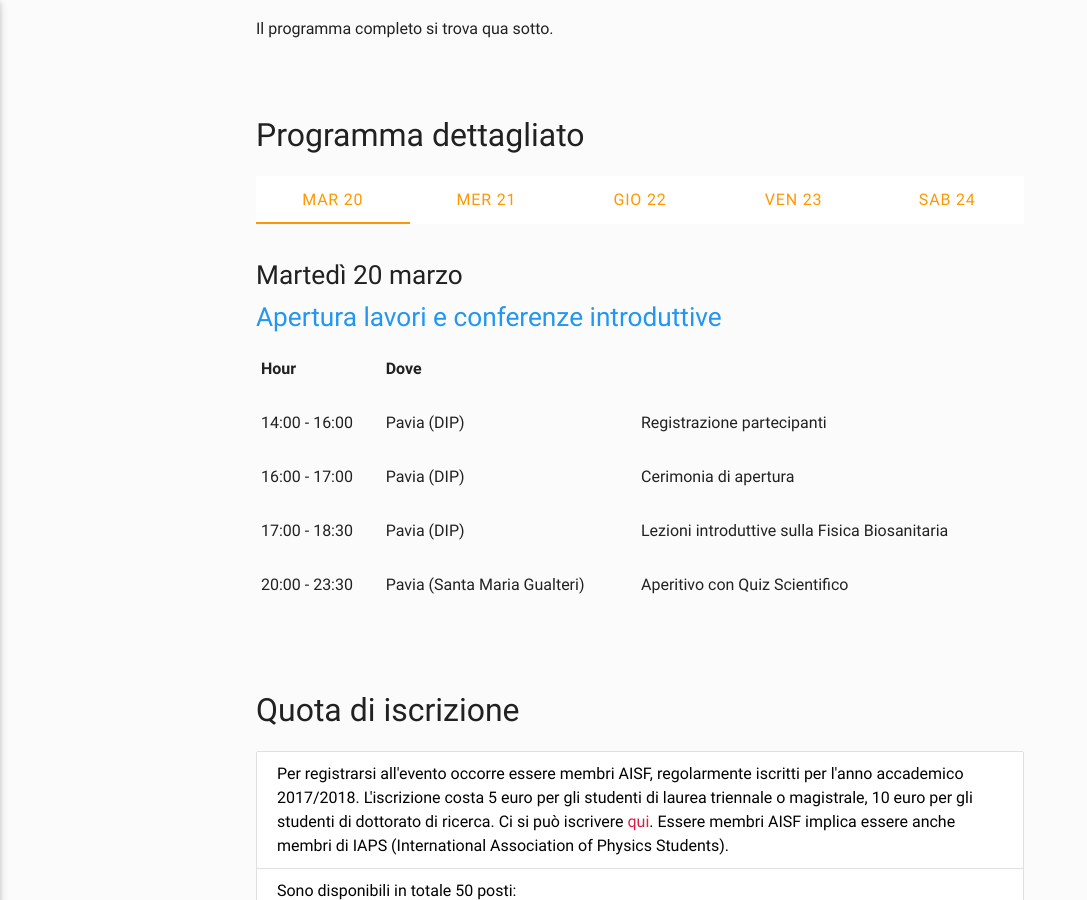
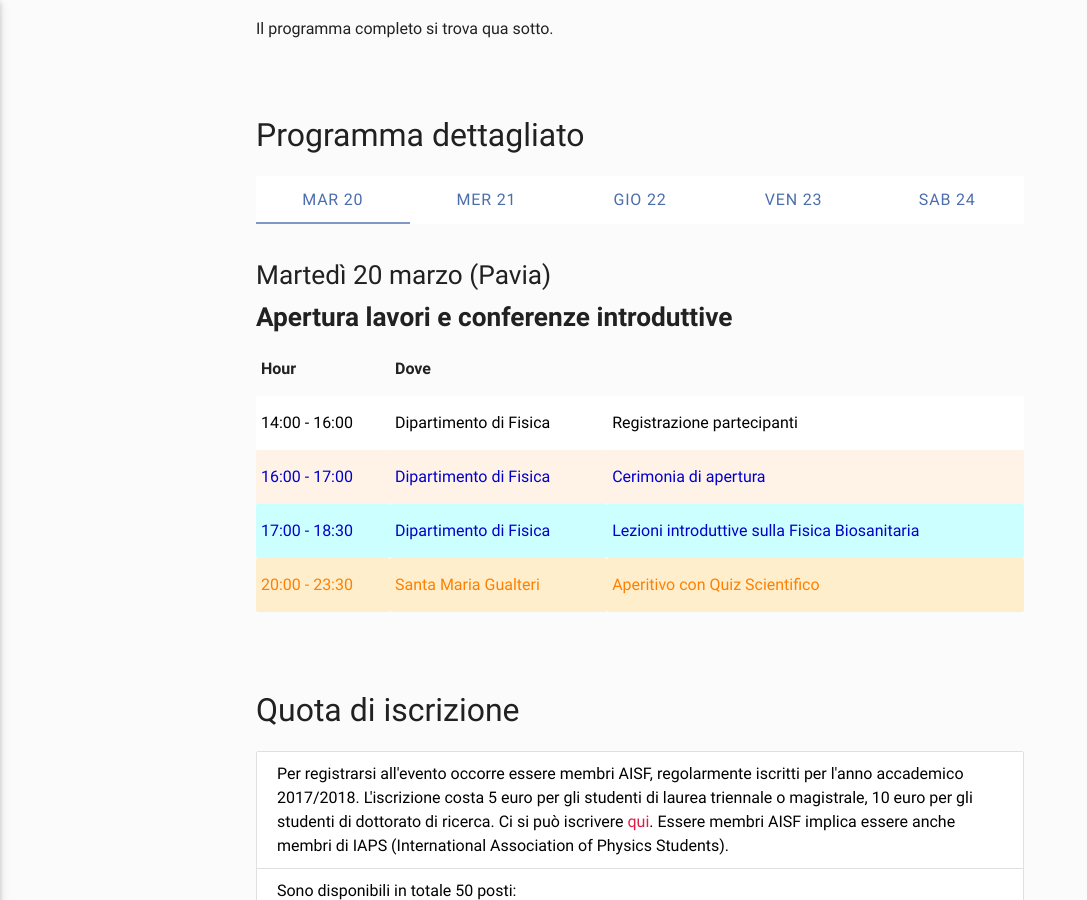
Before and after one commit to nicolovalle/gstagnit.github.io, a Jekyll site: the page built from programme.html, in a window 1280 px wide and 900 px high, scrolled down 881 px. Shown: the whole window, without its empty margins (0-1087 px from the left). Built offline with Jekyll 4.4.1, drawn with Linux system fonts in a browser that asks for light colours; nearby versions of some CDN libraries; some of the changed lines change nothing that is shown.

Commit message:
codice colore programma

```diff
--- a/_data/programme.yml
+++ b/_data/programme.yml
@@ -5,145 +5,190 @@ last_update: 12/01/17
 schedule:
   - day: Mar 20
     date: "200318"
-    day_ex: Martedì 20 marzo
+    day_ex: Martedì 20 marzo (Pavia)
     short_descr: Apertura lavori e conferenze introduttive
     activity:
       - hour: "14:00 - 16:00"
-        where: "Pavia (DIP)"
+        where: "Dipartimento di Fisica"
         descr: "Registrazione partecipanti"
+        tag:
       - hour: "16:00 - 17:00"
-        where: "Pavia (DIP)"
+        where: "Dipartimento di Fisica"
         descr: "Cerimonia di apertura"
+        tag: firstlast
       - hour: "17:00 - 18:30"
-        where: "Pavia (DIP)"
+        where: "Dipartimento di Fisica"
         descr: "Lezioni introduttive sulla Fisica Biosanitaria"
+        tag: conf
       - hour: "20:00 - 23:30"
-        where: "Pavia (Santa Maria Gualteri)"
+        where: "Santa Maria Gualteri"
         descr: "Aperitivo con Quiz Scientifico"
+        tag: sera
 
   - day: Mer 21
     date: "210318"
-    day_ex: Mercoledì 21 marzo
+    day_ex: Mercoledì 21 marzo (Pavia)
     short_descr: "Visita al LENA e conferenze a Pavia"
     activity:
       - hour: "9:00 - 9:45"
-        where: "Pavia (DIP)"
+        where: "Dipartimento di Fisica"
         descr: "Conferenza BNCT - Bortolussi"
         id: bortolussi
+        tag: conf
       - hour: "9:45 - 10:30"
-        where: "Pavia (DIP)"
+        where: "Dipartimento di Fisica"
         descr: "Conferenza NMRI - Palesi"
+        tag: conf
       - hour: "10:30 - 11:00"
-        where: "Pavia (DIP)"
+        where: "Dipartimento di Fisica"
         descr: "Coffee Break"
+        tag: svago
       - hour: "11:00 - 11:45"
-        where: "Pavia (DIP)"
+        where: "Dipartimento di Fisica"
         descr: "Conferenza PERSEO - Baiocco"
+        tag: conf
       - hour: "11:45 - 12:30"
-        where: "Pavia (DIP)"
+        where: "Dipartimento di Fisica"
         descr: "Conferenza introduttiva alla visita al LENA"
+        tag: conf
       - hour: "12:30 - 14:00"
-        where: "Pavia (Mensa Cravino)"
+        where: "Mensa Cravino"
         descr: "Pranzo"
+        tag: svago
       - hour: "14:00 - 16:30"
-        where: "Pavia (LENA)"
+        where: "LENA"
         descr: "Visita al LENA"
+        tag: visit
       - hour: "16:30 - 17:00"
-        where: "Pavia (DIP)"
+        where: "Dipartimento di Fisica"
         descr: "Coffee Break"
+        tag: svago
       - hour: "17:00 - 19:00"
-        where: "Pavia (DIP)"
+        where: "Dipartimento di Fisica"
         descr: "Talk degli studenti"
-      - hour: "19:00 - "
-        where: "Pavia"
+        tag: studenti
+      - hour:
+        where:
         descr: "Serata libera (Mercoledì universitario)"
+        tag:
 
   - day: Gio 22
     date: "220318"
-    day_ex: Giovedì 22 marzo
+    day_ex: Giovedì 22 marzo (Milano)
     short_descr: "Giornata a Milano"
     activity:
+      - hour: "8:00"
+        where:
+        descr: "Partenza per Milano in pullman"
+        tag:
       - hour: "9:00 - 9:45"
-        where: "Milano (DIP)"
+        where: "Dipartimento di Fisica UniMi"
         descr: "Conferenza NP magnetiche - Lascialfari"
+        tag: conf
       - hour: "9:45 - 10:30"
-        where: "Milano (DIP)"
+        where: "Dipartimento di Fisica UniMi"
         descr: "Conferenza Radioprotezione - Groppi"
+        tag: conf
       - hour: "10:30 - 11:00"
-        where: "Milano (DIP)"
+        where: "Dipartimento di Fisica UniMi"
         descr: "Coffee Break"
+        tag: svago
       - hour: "11:00 - 11:45"
-        where: "Milano (DIP)"
+        where: "Dipartimento di Fisica UniMi"
         descr: "Conferenza Adroterapia 1 - Battistoni"
+        tag: conf
       - hour: "11:45 - 12:30"
-        where: "Milano (DIP)"
+        where: "Dipartimento di Fisica UniMi"
         descr: "Conferenza Dosimetria - Veronese"
+        tag: conf
       - hour: "12:30 - 14:00"
-        where: "Milano (Mensa)"
+        where: "Mensa UniMi"
         descr: "Pranzo"
+        tag: svago
       - hour: "15:00 - 18:00"
         where: "Milano"
         descr: "GRUPPO 1: Visita IFOM"
+        tag: visit
       - hour: "15:00 - 18:00"
         where: "Milano"
         descr: "GRUPPO 2: Visita Istituto Nazionale Tumori"
+        tag: visit
       - hour: "15:00 - 18:00"
         where: "Milano"
         descr: "GRUPPO 3: Visita San Raffaele"
+        tag: visit
       - hour: "19:30 - 23:30"
-        where: "Milano (Associazione Vermamanus)"
+        where: "Associazione Verbamanus"
         descr: "Cena con delitto"
+        tag: sera
+      - hour: "23:30"
+        where:
+        descr: "Ritorno a Pavia in pullman"
+        tag:
 
   - day: Ven 23
     date: "230318"
-    day_ex: Venerdì 23 marzo
+    day_ex: Venerdì 23 marzo (Pavia)
     short_descr: "Visita al CNAO e conferenze a Pavia"
     activity:
       - hour: "9:00 - 9:45"
-        where: "Pavia (DIP)"
+        where: "Dipartimento di Fisica"
         descr: "Conferenza introduttiva alla visita al CNAO"
+        tag: conf
       - hour: "9:45 - 10:30"
-        where: "Pavia (DIP)"
+        where: "Dipartimento di Fisica"
         descr: "Conferenza Adroterapia 2 - Battistoni"
+        tag: conf
       - hour: "11:00 - 12:00"
-        where: "Pavia (Mensa Cravino)"
+        where: "Mensa Cravino"
         descr: "Pranzo"
+        tag: svago
       - hour: "12:00 - 14:00"
-        where: "Pavia (CNAO)"
+        where: "CNAO"
         descr: "Visita CNAO"
+        tag: visit
       - hour: "14:30 - 15:00"
-        where: "Pavia (DIP)"
+        where: "Dipartimento di Fisica"
         descr: "Coffee Break"
+        tag: svago
       - hour: "15:00 - 17:00"
-        where: "Pavia (DIP)"
+        where: "Dipartimento di Fisica"
         descr: "Poster session"
+        tag: studenti
       - hour: "17:00 - 19:00"
-        where: "Pavia (DIP)"
+        where: "Dipartimento di Fisica"
         descr: "Talk studenti"
-      - hour: "19:00 - "
-        where: "Pavia"
+        tag: studenti
+      - hour:
+        where:
         descr: "Serata libera"
+        tag:
 
   - day: Sab 24
     date: "240318"
-    day_ex: Sabato 24 marzo
+    day_ex: Sabato 24 marzo (Milano)
     short_descr: "Visite a Milano e chiusura lavori"
     activity:
       - hour: "9:00 - 12:00"
         where: "Milano"
         descr: "GRUPPO 1: Visita IEO"
+        tag: visit
       - hour: "9:00 - 12:00"
         where: "Milano"
         descr: "GRUPPO 2: Visita IFOM"
+        tag: visit
       - hour: "9:00 - 12:00"
         where: "Milano"
         descr: "GRUPPO 3: Visita IFOM"
+        tag: visit
       - hour: "12:00 - 14:00"
         where: "da definire"
         descr: "pranzo"
+        tag: svago
       - hour: "14:00 - 15:00"
         where: "da definire"
         descr: "cerimonia di chiusura"
+        tag: firstlast
 
 few_info:
   info: ""
--- a/programme.html
+++ b/programme.html
@@ -47,9 +47,9 @@ layout: default
     <div class="col s12">
       <ul class="tabs">
       {% for item in site.data.programme.schedule %}
-            <li class="tab col m3 s12" style="width: 20%;"><a class="orange-text" href="#{{ item.date }}">{{ item.day }}</a></li>
+            <li class="tab col m3 s12" style="width: 20%;"><a style="color:{{ site.data.generic.color1 }}" href="#{{ item.date }}">{{ item.day }}</a></li>
     {% endfor %}
-    <div class="indicator orange" style="z-index:1"></div>
+    <div class="indicator color:{{ site.data.generic.color1 }}" style="z-index:1"></div>
       </ul>
     </div>
 
@@ -57,7 +57,7 @@ layout: default
     <div id="{{item.date}}" class="col s12">
       <br>
       <h5>{{ item.day_ex }}</h5>
-      <h5 class="blue-text">{{ item.short_descr }}</h5>
+      <h5><b>{{ item.short_descr }}</b></h5>
       <table>
         <thread>
           <tr>
@@ -68,10 +68,32 @@ layout: default
         </thread>
         <tbody>
         {% for act in item.activity %}
+          {% if act.tag == nil %}
+            {% assign bg = "white" %}
+            {% assign tc = "black" %}
+          {% elsif act.tag == "conf" %}
+            {% assign bg = "#ccffff" %}
+            {% assign tc = "#0000cc" %}
+          {% elsif act.tag == "sera" %}
+            {% assign bg = "#ffeecc" %}
+            {% assign tc = "#ff8000" %}
+          {% elsif act.tag == "visit" %}
+            {% assign bg = "#ffc6b3" %}
+            {% assign tc = "#cc0000" %}
+          {% elsif act.tag == "svago" %}
+            {% assign bg = "#c2f0c2" %}
+            {% assign tc = "#006622" %}
+          {% elsif act.tag == "studenti" %}
+            {% assign bg = "#ccccff" %}
+            {% assign tc = "#0000cc" %}
+          {% elsif act.tag == "firstlast" %}
+            {% assign bg = "#fff2e6" %}
+            {% assign tc = "#0000cc" %}
+          {% endif %}
           <tr>
-        <td>{{ act.hour }}</td>
-        <td>{{ act.where }}</td>
-        <td>
+        <td bgcolor="{{ bg }}" style="color:{{tc}}">{{ act.hour }}</td>
+        <td bgcolor="{{ bg }}" style="color:{{tc}}">{{ act.where }}</td>
+        <td bgcolor="{{ bg }}" style="color:{{tc}}">
         {% if act.id != nil %}
         <a href="{{site.url}}/speakers/#{{act.id}}">{{ act.descr }}</a>
         {% else %}
```
